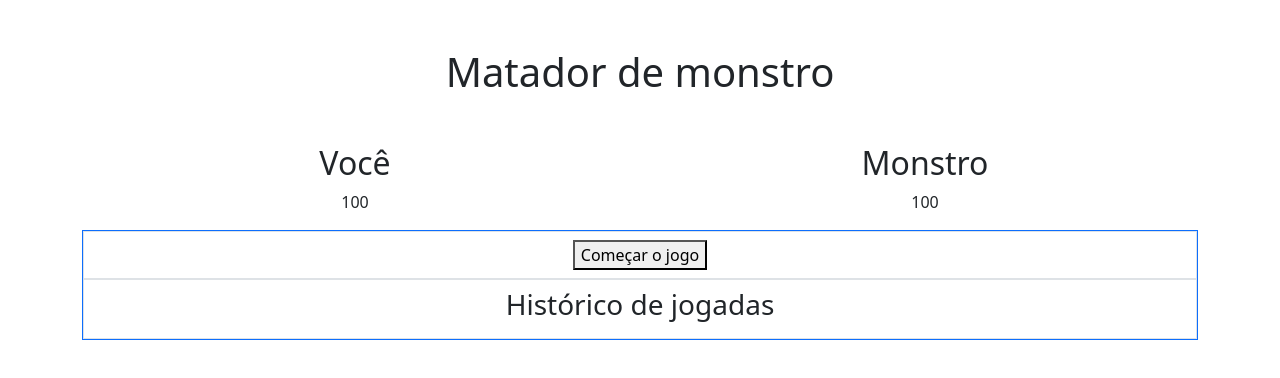
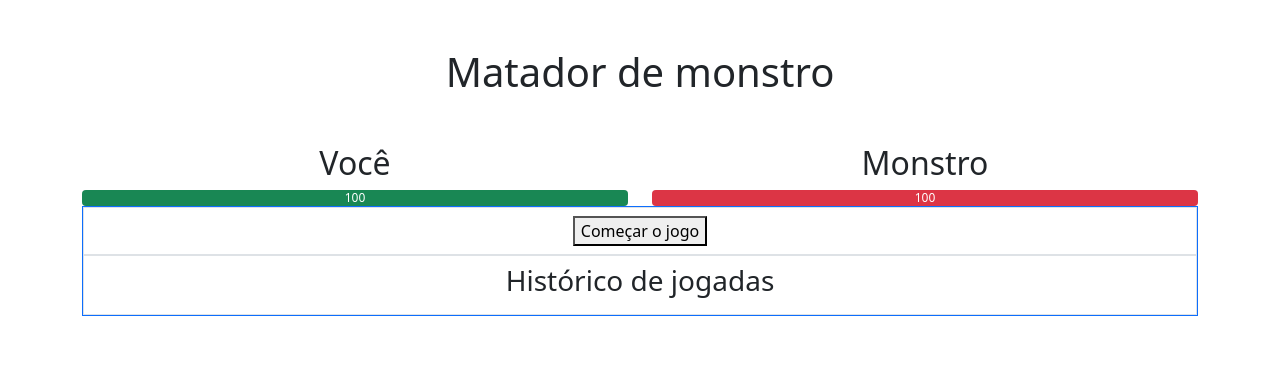
Before and after one commit to Sharkovisky/game, a plain HTML site: page index.html in a window 1280 px wide. Drawn offline with nearby package versions, Linux system fonts and the light colour scheme.

Commit message:
Barra de vida

```diff
--- a/index.html
+++ b/index.html
@@ -12,11 +12,15 @@
         <div class="row">
             <div class="col text-center">
                 <h2>Você</h2>
-                <p>{{ vida }}</p>
+                <div class="progress">
+                    <div class="progress-bar bg-success" role="progressbar" v-bind:style="{width: vida +'%'}" aria-valuenow="100" aria-valuemin="0" aria-valuemax="100">{{ vida }}</div>
+                </div>
             </div>
             <div class="col text-center">
                 <h2>Monstro</h2>
-                <p>{{ vida_monstro }}</p>
+                <div class="progress">
+                    <div class="progress-bar bg-danger" role="progressbar" v-bind:style="{width: vida_monstro +'%'}" aria-valuenow="100" aria-valuemin="0" aria-valuemax="100">{{ vida_monstro }}</div>
+                </div>
             </div>
         </div>
         <div class="border border-primary mb-10">
```
